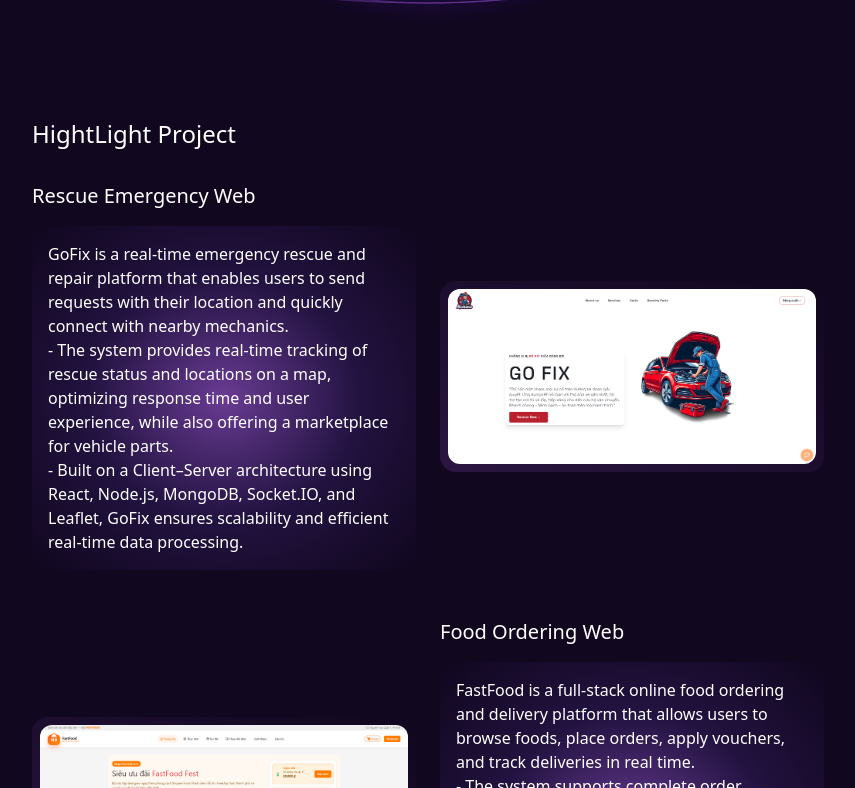
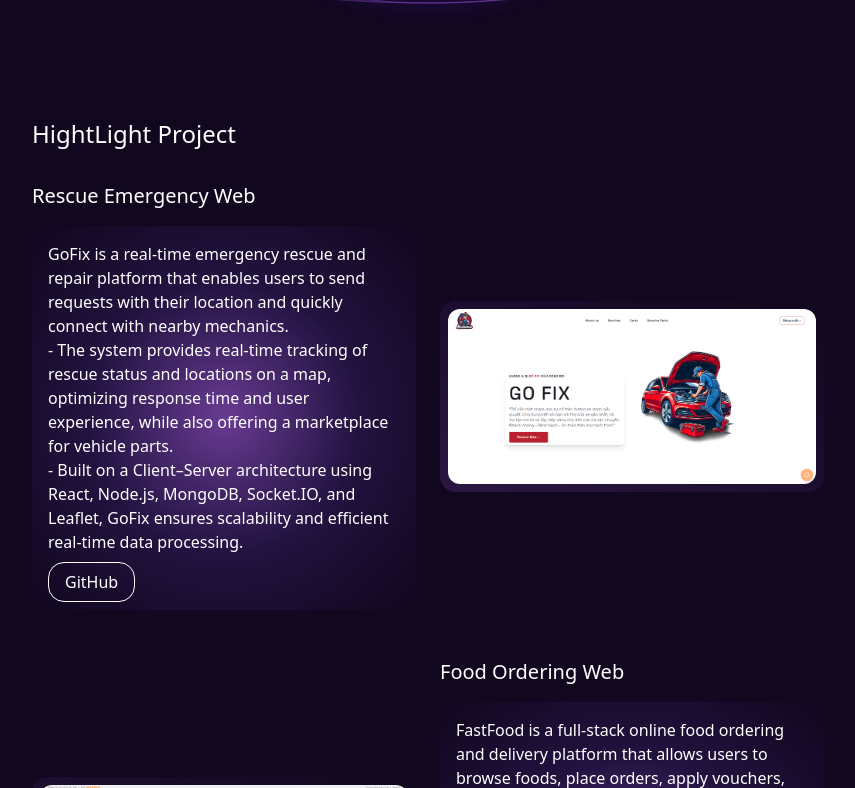
Before and after one commit to armaf7878/Portfolio_Danh_Thanh, a React (Vite) app: page / in a window 1280 px wide. Shown: the part 2012-2800 px from the top of the page, without its empty margins (212-1067 px from the left). Built offline with nearby package versions, Linux system fonts and the light colour scheme; a web font is replaced by a local one.

Commit message:
[UPDATE] - GITHUB LINK

```diff
--- a/src/components/HightLightProject.jsx
+++ b/src/components/HightLightProject.jsx
@@ -55,14 +55,15 @@ export default function HightLightProject() {
   const [fastfoodClicked, setfastfoodClicked] = useState(false);
   const [recognizeClicked, setRecognizeClicked] = useState(false);
 
-  const ProjectBlock = ({ id, title, desc, image, reverse, onOpen }) => (
+  const ProjectBlock = ({ id, title, desc, image, github, reverse, onOpen }) => (
     <div id={id} className="grid items-center grid-cols-1 gap-6 pb-12 md:grid-cols-2 ">
       <div className={`${reverse ? "md:order-2" : ""}`}>
         <h2 className="pb-4 text-xl font-light font-Gothic text-n-50">{title}</h2>
-        <div className="w-full">
-          <p className="w-full rounded-2xl bg-radial from-p-450 via-p-500/30 to-p-900 p-4 font-Gothic text-sm font-extralight text-n-50 hover:shadow-[0_0_20px_rgba(168,85,247,0.8)] md:text-base">
+        <div className="w-full rounded-2xl bg-radial from-p-450 via-p-500/30 to-p-900 p-4 font-Gothic text-sm font-extralight text-n-50 hover:shadow-[0_0_20px_rgba(168,85,247,0.8)] md:text-base">
+          <p className="mb-4">
             {desc}
           </p>
+          <a className="px-4 py-2 border rounded-2xl" href={github} target="_blank">GitHub</a>
         </div>
       </div>
 
@@ -91,6 +92,7 @@ export default function HightLightProject() {
           id="rescue_web"
           title="Rescue Emergency Web"
           image={gofix_main}
+          github="https://github.com/armaf7878/go_fixed_project.git"
           onOpen={() => setrescueClicked(true)}
           desc={
             <>
@@ -138,6 +140,7 @@ export default function HightLightProject() {
         <ProjectBlock
           id="food_ordering"
           title="Food Ordering Web"
+          github="https://github.com/armaf7878/Fast_Food_Website"
           image={fastfood_main}
           reverse
           onOpen={() => setfastfoodClicked(true)}
@@ -186,6 +189,7 @@ export default function HightLightProject() {
         <ProjectBlock
           id="emotion_recognize"
           title="Emotion Recognize App"
+          github="https://github.com/armaf7878/emotion_recognize_app"
           image={emotion_main}
           onOpen={() => setRecognizeClicked(true)}
           desc={
```
